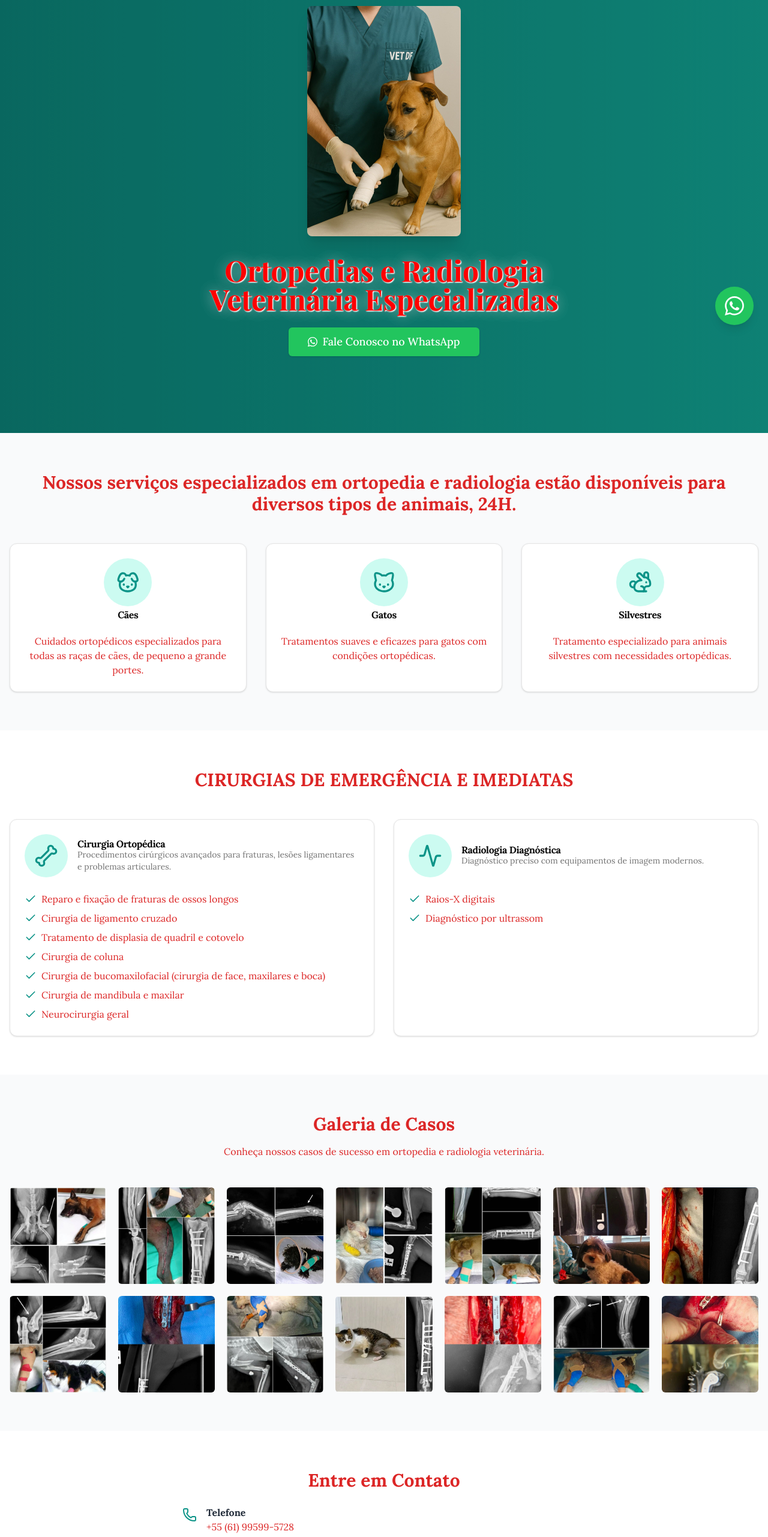
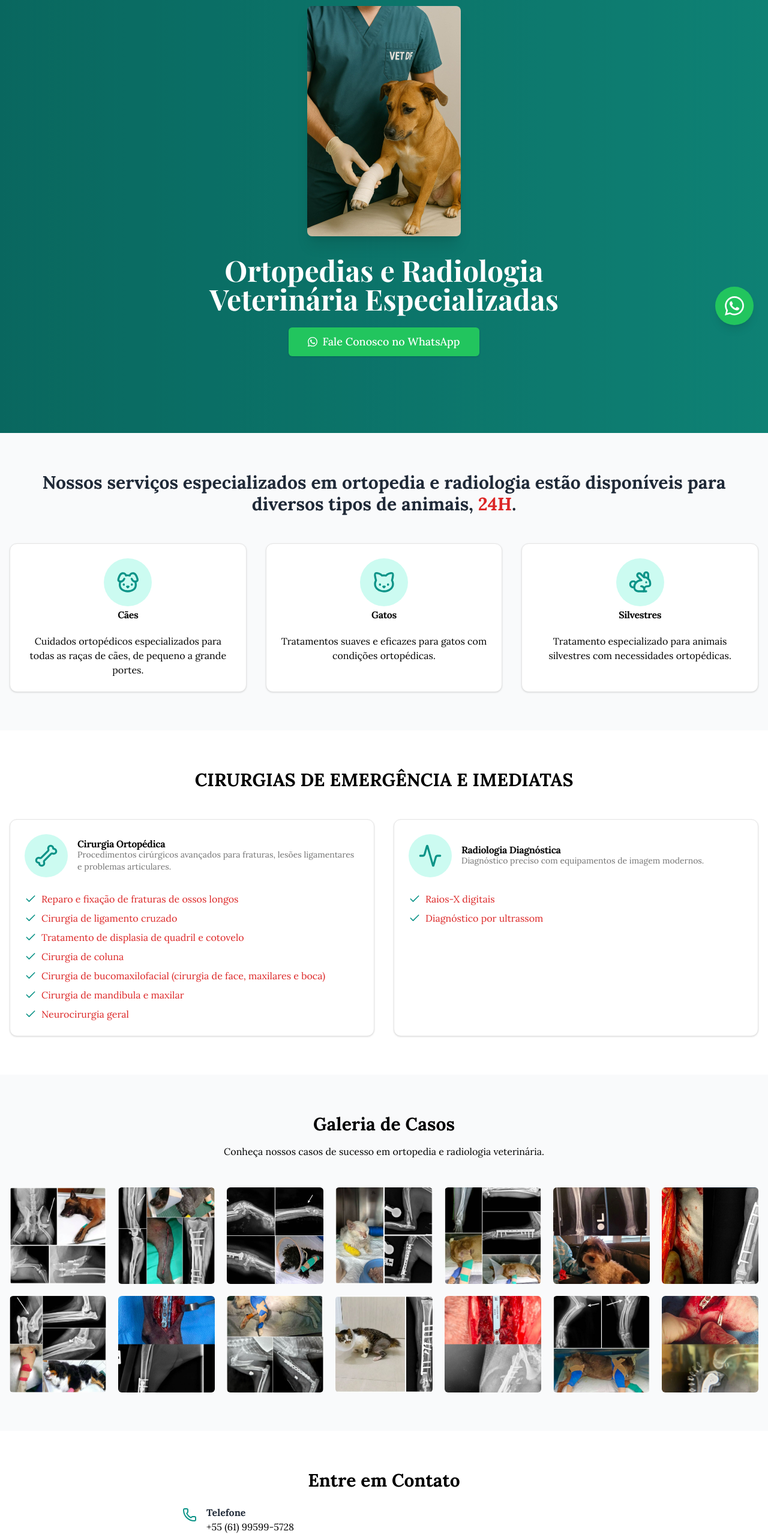
Before and after one commit to caldeirab/VetDF, a React (Vite) app: page / in a window 1280 px wide. Shown: the part 234-2797 px from the top of the page at 60% size. Built offline with nearby package versions, Linux system fonts and the light colour scheme.

Commit message:
Update index.tsx

```diff
--- a/src/pages/index.tsx
+++ b/src/pages/index.tsx
@@ -52,9 +52,10 @@ const Index = () => {
               <div className="mb-8 rounded-lg overflow-hidden shadow-xl mx-auto w-64">
                 <img src="/vet-dog.jpeg" alt="Veterinário cuidando de um cão" className="w-full h-auto" />
               </div>
-              <h1 className="text-4xl md:text-5xl font-playfair font-bold mb-6 text-center">
-  <span className="text-red-600 text-stroke">Ortopedias e Radiologia Veterinária Especializadas</span>
+              <h1 className="text-4xl md:text-5xl font-playfair font-bold mb-6 text-center text-outline">
+  Ortopedias e Radiologia Veterinária Especializadas
 </h1>
+
               <div className="flex justify-center">
                 <br>
                 </br>
@@ -76,8 +77,12 @@ const Index = () => {
         <section className="py-16 bg-gray-50">
           <div className="container mx-auto px-4">
             <div className="text-center mb-12">
-              <h1 className="text-3xl font-bold text-gray-800 mb-4"><span className="text-red-600 font-semibold">Nossos serviços especializados em ortopedia e radiologia estão disponíveis para diversos tipos de animais, 24H.</span></h1>
-
+            <h1 className="text-3xl font-bold text-gray-800 mb-4">
+     <span className="font-semibold">
+    Nossos serviços especializados em ortopedia e radiologia estão disponíveis para diversos tipos de animais,
+    <span className="text-red-600"> 24H</span>.
+     </span>
+           </h1>
             </div>
             <div className="grid grid-cols-1 md:grid-cols-3 gap-8">
               <Card className="text-center hover:shadow-lg transition-shadow">
@@ -88,7 +93,8 @@ const Index = () => {
                   <CardTitle className="mt-4">Cães</CardTitle>
                 </CardHeader>
                 <CardContent>
-                  <p className="text-red-600">Cuidados ortopédicos especializados para todas as raças de cães, de pequeno a grande portes.</p>
+                <p className="text-black !important">Cuidados ortopédicos especializados para todas as raças de cães, de pequeno a grande portes.</p>
+
                 </CardContent>
               </Card>
 
@@ -100,7 +106,7 @@ const Index = () => {
                   <CardTitle className="mt-4">Gatos</CardTitle>
                 </CardHeader>
                 <CardContent>
-                  <p className="text-red-600">Tratamentos suaves e eficazes para gatos com condições ortopédicas.</p>
+                  <p className="text-black !important">Tratamentos suaves e eficazes para gatos com condições ortopédicas.</p>
                 </CardContent>
               </Card>
 
@@ -112,7 +118,7 @@ const Index = () => {
                   <CardTitle className="mt-4">Silvestres</CardTitle>
                 </CardHeader>
                 <CardContent>
-                  <p className="text-red-600">Tratamento especializado para animais silvestres com necessidades ortopédicas.</p>
+                  <p className="text-black !important">Tratamento especializado para animais silvestres com necessidades ortopédicas.</p>
                 </CardContent>
               </Card>
             </div>
@@ -123,7 +129,7 @@ const Index = () => {
         <section id="servicos" className="py-16">
           <div className="container mx-auto px-4">
             <div className="text-center mb-12">
-              <h2 className="text-3xl font-bold text-red-600 mb-4">CIRURGIAS DE EMERGÊNCIA E IMEDIATAS</h2>
+              <h2 className="text-3xl font-bold text-black !important mb-4">CIRURGIAS DE EMERGÊNCIA E IMEDIATAS</h2>
             </div>
 
             <div className="grid grid-cols-1 md:grid-cols-2 gap-8">
@@ -159,8 +165,8 @@ const Index = () => {
         <section id="galeria" className="py-16 bg-gray-50">
           <div className="container mx-auto px-4">
             <div className="text-center mb-12">
-              <h2 className="text-3xl font-bold text-red-600 mb-4">Galeria de Casos</h2>
-              <p className="text-red-600 max-w-2xl mx-auto">Conheça nossos casos de sucesso em ortopedia e radiologia veterinária.</p>
+              <h2 className="text-3xl font-bold text-black mb-4">Galeria de Casos</h2>
+              <p className="text-black max-w-2xl mx-auto">Conheça nossos casos de sucesso em ortopedia e radiologia veterinária.</p>
             </div>
             <GaleriaImagens />
           </div>
@@ -169,13 +175,13 @@ const Index = () => {
         {/* Contato */}
         <section id="contato" className="py-16">
           <div className="container mx-auto px-4">
-            <h2 className="text-3xl font-bold text-red-600 mb-6 text-center">Entre em Contato</h2>
+            <h2 className="text-3xl font-bold text-black mb-6 text-center">Entre em Contato</h2>
             <div className="max-w-2xl mx-auto space-y-6">
               <div className="flex items-start">
                 <Phone className="h-6 w-6 text-teal-600 mr-4 mt-1" />
                 <div>
                   <h3 className="font-bold text-gray-800">Telefone</h3>
-                  <p className="text-red-600">+55 (61) 99599-5728</p>
+                  <p className="text-black">+55 (61) 99599-5728</p>
                 </div>
               </div>
 
@@ -183,7 +189,7 @@ const Index = () => {
                 <Mail className="h-6 w-6 text-teal-600 mr-4 mt-1" />
                 <div>
                   <h3 className="font-bold text-gray-800">Email</h3>
-                  <p className="text-red-600">vetdf.ortopedia@gmail.com</p>
+                  <p className="text-black">vetdf.ortopedia@gmail.com</p>
                 </div>
               </div>
 
@@ -195,7 +201,7 @@ const Index = () => {
     <h3 className="font-bold text-gray-800">Horário de Funcionamento <span className="text-red-600">24h</span>
 </h3>
     <ul className="text-gray-600">
-      <li><span className="text-red-600">Segunda a Domingo</span>
+      <li><span className="text-black">Segunda a Domingo</span>
       </li>
 
     </ul>
```
